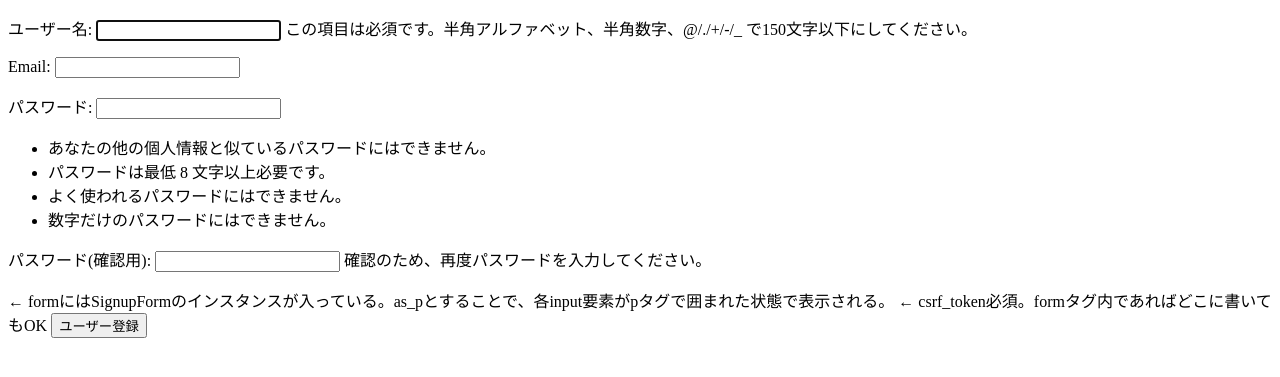
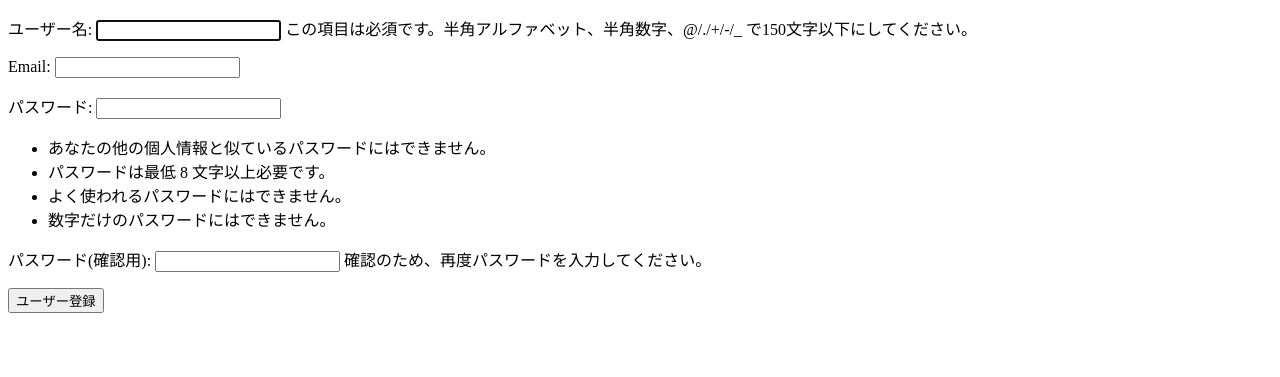
Before and after one commit to shinonome-inc/backend-final-assignment-Shintaro_Shimura, a Django app: page /accounts/signup/ in a window 1280 px wide. Shown: the top 377 px of the page. Run offline with Django 4.2, Linux system fonts and the light colour scheme.

Commit message:
サインアップ機能1次レビュー修正その2コメント文

```diff
--- a/templates/accounts/signup.html
+++ b/templates/accounts/signup.html
@@ -1,11 +1,11 @@
-{% extends "base.html" %} ← base.htmlを継承
+{% extends "base.html" %} <!--base.htmlを継承 -->
 
-{% block title %}Sign Up{% endblock %} ← titleを入れる
+{% block title %}Sign Up{% endblock %} <!--titleを入れる -->
 
 {% block content %}
 <form method="post">
-    {{ form.as_p }} ← formにはSignupFormのインスタンスが入っている。as_pとすることで、各input要素がpタグで囲まれた状態で表示される。
-    {% csrf_token %} ← csrf_token必須。formタグ内であればどこに書いてもOK
+    {{ form.as_p }} <!--formにはSignupFormのインスタンスが入っている。as_pとすることで、各input要素がpタグで囲まれた状態で表示される。-->
+    {% csrf_token %} <!--csrf_token必須。formタグ内であればどこに書いてもOK -->
     <button type="submit">ユーザー登録</button>
 </form>
 {% endblock %}
--- a/templates/tweets/home.html
+++ b/templates/tweets/home.html
@@ -1,6 +1,6 @@
-{% extends "base.html" %} ← base.htmlを継承
+{% extends "base.html" %} <!-- base.htmlを継承 -->
 
-{% block title %}Home{% endblock %} ← titleを入れる
+{% block title %}Home{% endblock %} <!-- titleを入れる -->
 
 {% block content %}
 <h1>Homeです</h1>
```
